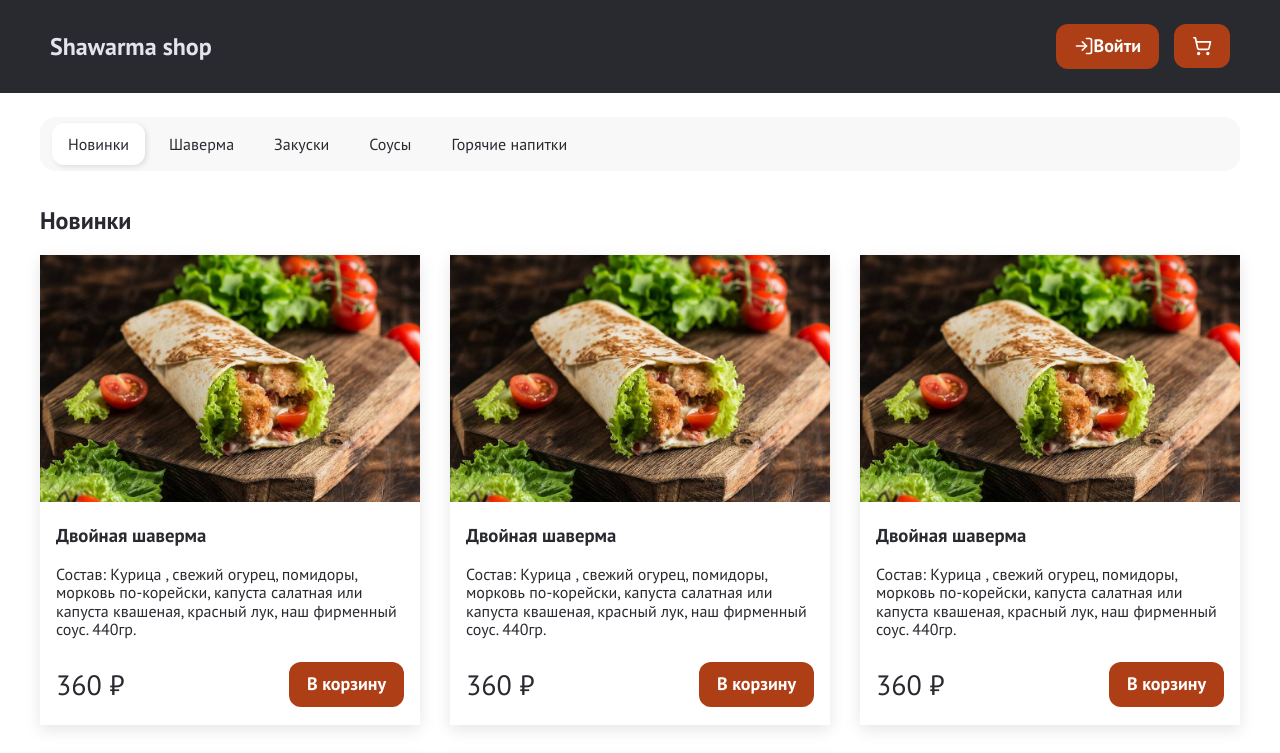
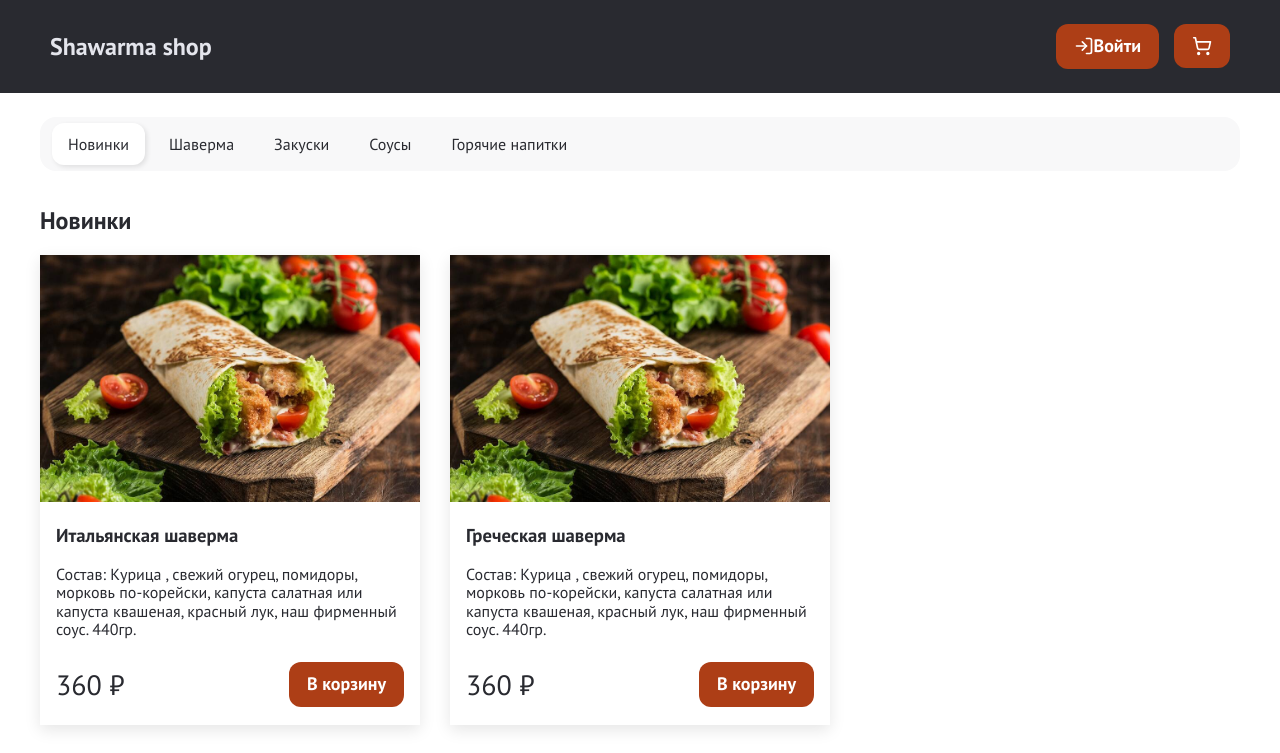
Before and after one commit to Darkonica/shawarma-shop, a Next.js app: page / in a window 1280 px wide. Shown: the top 753 px of the page. Built offline with nearby package versions, Linux system fonts and the light colour scheme.

Commit message:
backend data added

```diff
--- /dev/null
+++ b/src/app/api/products/route.ts
@@ -0,0 +1,59 @@
+export async function GET(request) {
+  const products = [
+    {
+      id: 1,
+      name: "Двойная шаверма",
+      description: "Состав: Курица , свежий огурец, помидоры, морковь по-корейски, капуста салатная или капуста квашеная, красный лук, наш фирменный соус. 440гр.",
+      price: 360,
+      image: "/images/shawarma.jpg",
+      category: "shawerma",
+      inStock: true,
+      createdAt: "2024-12-01T10:00:00Z",
+    },
+    {
+      id: 2,
+      name: "Двойная шаверма",
+      description: "Состав: Курица , свежий огурец, помидоры, морковь по-корейски, капуста салатная или капуста квашеная, красный лук, наш фирменный соус. 440гр.",
+      price: 360,
+      image: "/images/shawarma.jpg",
+      category: "shawerma",
+      inStock: true,
+      createdAt: "2024-12-01T10:00:00Z",
+    },
+    {
+      id: 3,
+      name: "Двойная шаверма",
+      description: "Состав: Курица , свежий огурец, помидоры, морковь по-корейски, капуста салатная или капуста квашеная, красный лук, наш фирменный соус. 440гр.",
+      price: 360,
+      image: "/images/shawarma.jpg",
+      category: "shawerma",
+      inStock: true,
+      createdAt: "2024-12-01T10:00:00Z",
+    },
+    {
+      id: 4,
+      name: "Итальянская шаверма",
+      description: "Состав: Курица , свежий огурец, помидоры, морковь по-корейски, капуста салатная или капуста квашеная, красный лук, наш фирменный соус. 440гр.",
+      price: 360,
+      image: "/images/shawarma.jpg",
+      category: "new-items",
+      inStock: true,
+      createdAt: "2024-12-01T10:00:00Z",
+    },
+    {
+      id: 5,
+      name: "Греческая шаверма",
+      description: "Состав: Курица , свежий огурец, помидоры, морковь по-корейски, капуста салатная или капуста квашеная, красный лук, наш фирменный соус. 440гр.",
+      price: 360,
+      image: "/images/shawarma.jpg",
+      category: "new-items",
+      inStock: true,
+      createdAt: "2024-12-01T10:00:00Z",
+    },
+  ];
+
+  return new Response(JSON.stringify(products), {
+    status: 200,
+    headers: { "Content-Type": "application/json" },
+  });
+}
--- a/src/app/page.tsx
+++ b/src/app/page.tsx
@@ -5,29 +5,54 @@ export const metadata: Metadata = {
   title: 'Shawarma Shop',
 }
 
-export default function Page() {
+export async function fetchProducts() {
+  const res = await fetch(`${process.env.NEXT_PUBLIC_API_BASE_URL}/products`, {
+    next: { revalidate: 10 }, // Указывает частоту обновления данных (10 секунд)
+  });
+
+  if (!res.ok) {
+    throw new Error('Failed to fetch products');
+  }
+
+  return res.json();
+}
+
+export default async function Page() {
+  const products = await fetchProducts();
+
+  const productsNewItems = products.filter(item => item.category === 'new-items');
+  const productsShawerma = products.filter(item => item.category === 'shawerma');
+  const productsSnacks = products.filter(item => item.category === 'snacks');
+  const productsSauces = products.filter(item => item.category === 'sauces');
+  const productsHotDrinks = products.filter(item => item.category === 'hot-drinks');
+
   return (
     <div>
       <ProductsCategories />
       <ProductsContainer
         anchor="new-items"
         title="Новинки"
+        data={productsNewItems}
       />
       <ProductsContainer
         anchor="shawerma"
         title="Шаверма"
+        data={productsShawerma}
       />
       <ProductsContainer
         anchor="snacks"
         title="Закуски"
+        data={productsSnacks}
       />
       <ProductsContainer
         anchor="sauces"
         title="Соусы"
+        data={productsSauces}
       />
       <ProductsContainer
         anchor="hot-drinks"
         title="Горячие напитки"
+        data={productsHotDrinks}
       />
     </div>
   )
--- a/src/components/shared/ProductsContainer/ProductsContainer.tsx
+++ b/src/components/shared/ProductsContainer/ProductsContainer.tsx
@@ -2,43 +2,21 @@ import { ProductItem } from './ProductItem';
 
 import styles from './styles.module.scss';
 
-export const ProductsContainer = ({ anchor, title }: { anchor: string, title: string }) => {
+export const ProductsContainer = ({ anchor, title, data }: { anchor: string, title: string, data: any }) => {
   return (
     <div className={styles.wrapper}>
       <h2 id={anchor}>{title}</h2>
 
       <div className={styles.productsContainer}>
-        <ProductItem
-          title="Двойная шаверма"
-          image="/images/shawarma.jpg"
-          description="Состав: Курица , свежий огурец, помидоры, морковь по-корейски, капуста салатная или капуста квашеная, красный лук, наш фирменный соус. 440гр."
-          price="360"
-        />
-        <ProductItem
-          title="Двойная шаверма"
-          image="/images/shawarma.jpg"
-          description="Состав: Курица , свежий огурец, помидоры, морковь по-корейски, капуста салатная или капуста квашеная, красный лук, наш фирменный соус. 440гр."
-          price="360"
-        />
-        <ProductItem
-          title="Двойная шаверма"
-          image="/images/shawarma.jpg"
-          description="Состав: Курица , свежий огурец, помидоры, морковь по-корейски, капуста салатная или капуста квашеная, красный лук, наш фирменный соус. 440гр."
-          price="360"
-        />
-        <ProductItem
-          title="Двойная шаверма"
-          image="/images/shawarma.jpg"
-          description="Состав: Курица , свежий огурец, помидоры, морковь по-корейски, капуста салатная или капуста квашеная, красный лук, наш фирменный соус. 440гр."
-          price="360"
-        />
-        <ProductItem
-          title="Двойная шаверма"
-          image="/images/shawarma.jpg"
-          description="Состав: Курица , свежий огурец, помидоры, морковь по-корейски, капуста салатная или капуста квашеная, красный лук, наш фирменный соус. 440гр."
-          price="360"
-        />
-
+        {data?.map(item => (
+          <ProductItem
+            title={item.name}
+            image={item.image}
+            description={item.description}
+            price={item.price}
+          />
+        )
+        )}
       </div>
     </div>
   )
```
Also changed, not shown: 1 other file (tests, documents, lock files or other folders).
